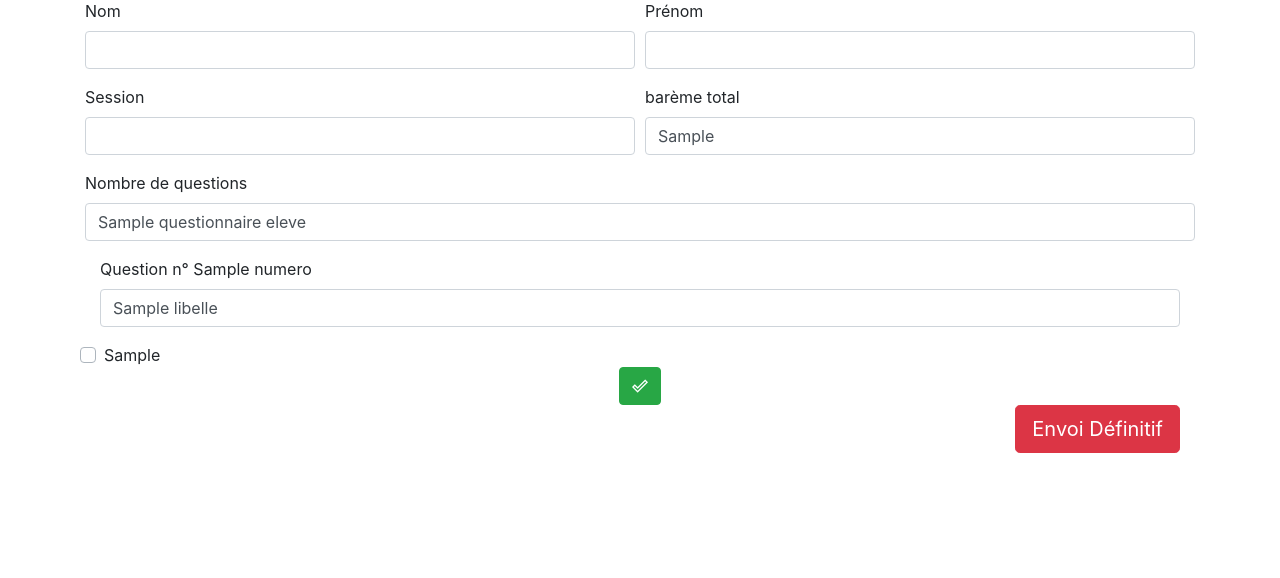
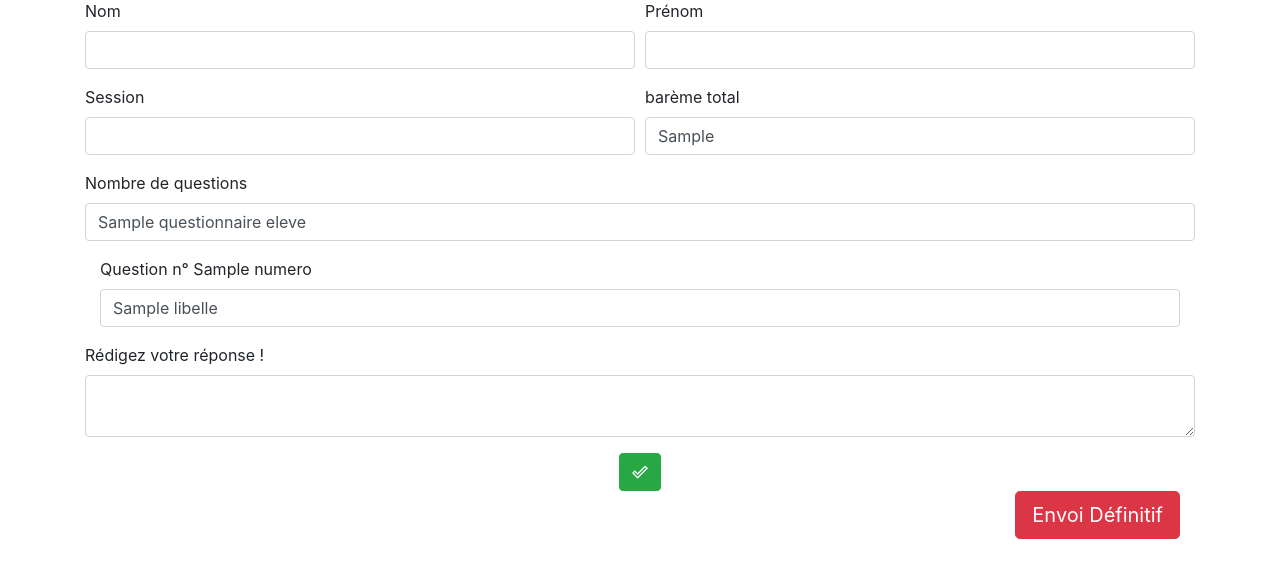
Before and after one commit to VEROFOREST/stageqcm, a Symfony app: template templates/reponse_eleve/index.html.twig in a window 1280 px wide. Shown: the part 111-689 px from the top of the page. Run offline with Twig, Linux system fonts and the light colour scheme; the template is opened without the code that fills it: most values are stand-ins (such as "Sample title", 1, 10 or a date in 2020); some libraries are stand-ins or nearby versions.

Commit message:
reponse eleve text area et recup des données

```diff
--- a/templates/reponse_eleve/index.html.twig
+++ b/templates/reponse_eleve/index.html.twig
@@ -52,9 +52,13 @@
 
           <input  type="text" class="form-control" id="inputNom{{question.id}}" value="{{question.libelle}}" data-question="{{question.id}}" >
         </div>
+          {{dump(question.typeReponse.type)}}
         {% for reponse in question.reponseProfs %}
        <div class="form-row">
         <input name="question" type="hidden" id="input{{question.id}}" value="{{question.id}}">
+
+        {% if question.typeReponse.type == "qcm" %}
+
           <div class="custom-control custom-checkbox">
             {% set checked ='' %}
 
@@ -70,10 +74,22 @@
           {# {{dump(reponse.isJust)}} #}
         </div>
 
+
+      {% else %}
+          <div class="form-group col-md-12" hidden>
+            <label for="exampleFormControlTextarea1">Rédigez votre réponse !</label>
+            <textarea class="form-control "name= "reponseEleve[{{question.id}}][]" id="reponseLibre{{reponse.id}}">{{reponse.id}}</textarea>
+
+           </div>
+           <div class="form-group col-md-12" >
+            <label for="exampleFormControlTextarea1">Rédigez votre réponse !</label>
+            <textarea class="form-control "name= "reponseElevelibelle{{reponse.id}}" id="reponseLibre{{reponse.id}}"></textarea>
+
+           </div>
+
+      {% endif %}
       {% endfor %}
-        <div id="codeRep{{question.id}}" > </div>
-
-
+         <div id="codeRep{{question.id}}" > </div>
 
        {%  if (question.numero <= questionnaireEleve.nbreQuestion) %}
        <div class="col text-center">
--- a/templates/security/login.html.twig
+++ b/templates/security/login.html.twig
@@ -3,6 +3,7 @@
 {% block title %}Connexion{% endblock %}
 
 {% block body %}
+<div class="container">
 <form method="post">
     {% if error %}
         <div class="alert alert-danger">{{ error.messageKey|trans(error.messageData, 'security') }}</div>
@@ -40,4 +41,5 @@
         Connexion
     </button>
 </form>
+</div>
 {% endblock %}
```
Also changed, not shown: src/Controller/ReponseEleveController.php (+31 -10 lines), templates/reponse_eleve/confirmEnvoi.html.twig (+5 -2 lines).
